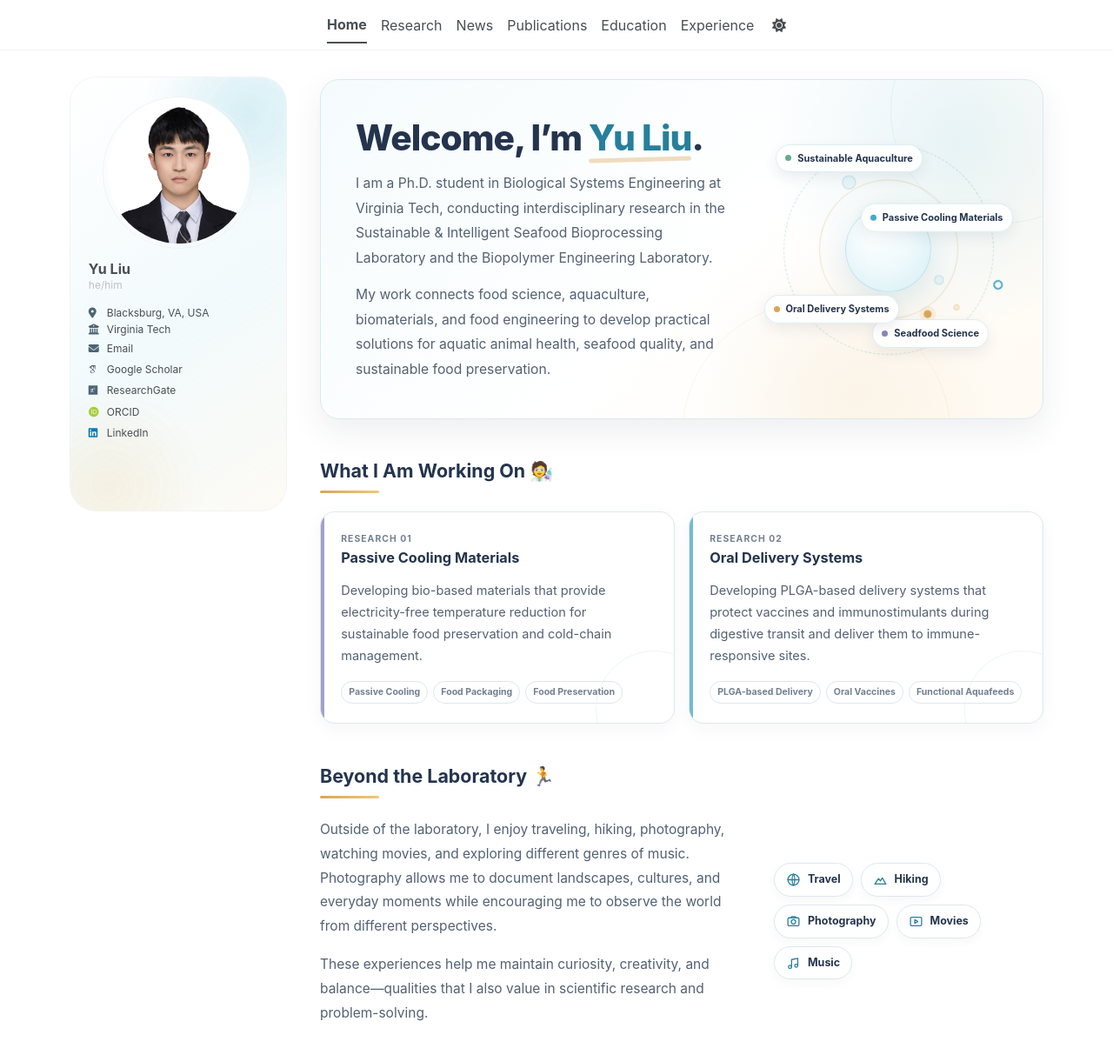
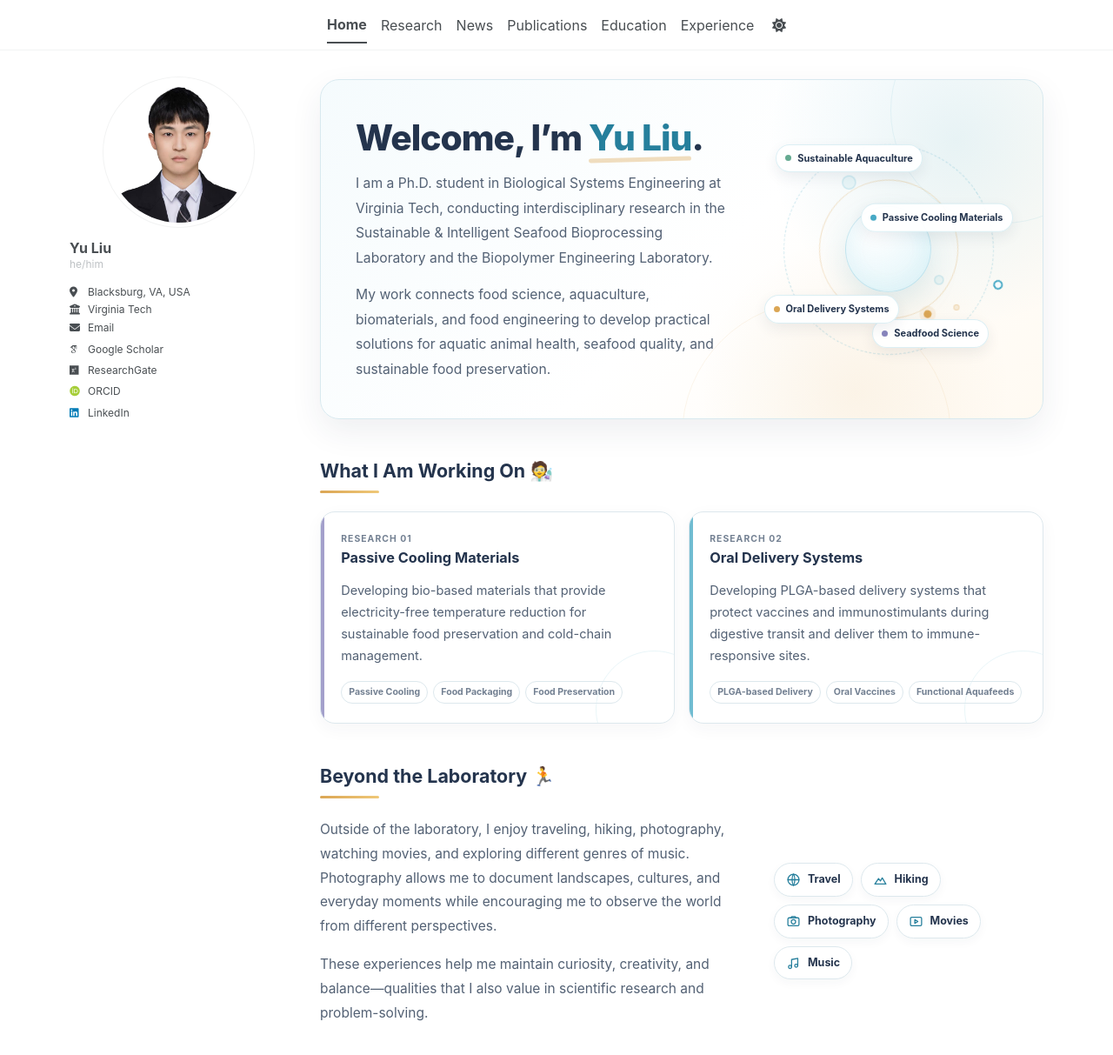
Before and after one commit to yuliu0322/yuliu0322.github.io, a Jekyll site: the page built from _pages/about.md, in a window 1280 px wide and 1257 px high. Shown: the top 1213 px of the window at 87% size. Built offline with Jekyll 4.4.1, drawn with Linux system fonts in a browser that asks for light colours; some web fonts are replaced; a script bundle is joined from its source files by our own code; library files that are not in the unit come from our copies.

Commit message:
Update main.scss

```diff
--- a/assets/css/main.scss
+++ b/assets/css/main.scss
@@ -45,6 +45,7 @@
    GENERAL SETTINGS
    ========================================================================== */
 
+/* Hide the footer */
 .page__footer {
   display: none !important;
   border-top: none !important;
@@ -52,6 +53,7 @@
   padding-top: 0 !important;
 }
 
+/* Remove initial loading animations */
 .masthead,
 .initial-content,
 .sidebar,
@@ -63,6 +65,7 @@
   transition: none !important;
 }
 
+/* Website size at 100% browser zoom */
 html {
   font-size: 16px !important;
 }
@@ -79,6 +82,7 @@ html {
     --column-gap: 2rem;
   }
 
+  /* Center the header and main content */
   .masthead__inner-wrap,
   #main {
     width: calc(100% - 8rem) !important;
@@ -88,6 +92,7 @@ html {
     box-sizing: border-box;
   }
 
+  /* Two-column layout */
   #main {
     display: grid !important;
     grid-template-columns: var(--sidebar-width) minmax(0, 1fr);
@@ -96,9 +101,9 @@ html {
   }
 
 
-  /* ==========================================================================
+  /* --------------------------------------------------------------------------
      LEFT PROFILE COLUMN
-     ========================================================================== */
+     -------------------------------------------------------------------------- */
 
   .sidebar {
     grid-column: 1;
@@ -108,6 +113,7 @@ html {
     margin-top: -3.5rem !important;
   }
 
+  /* Keep the profile visible while scrolling */
   .sidebar.sticky {
     position: sticky !important;
     top: 5.5rem !important;
@@ -116,115 +122,41 @@ html {
     overflow: visible !important;
   }
 
-  .sidebar.sticky::-webkit-scrollbar {
-    display: none;
+  /*
+   * Remove all profile-card styling.
+   * The profile remains transparent with no border or fixed height.
+   */
+  .sidebar > div[itemscope] {
+    position: static !important;
+    isolation: auto !important;
+    box-sizing: border-box;
+
+    width: 100% !important;
+    height: auto !important;
+    min-height: 0 !important;
+
+    margin: 0 !important;
+    padding: 0 !important;
+    overflow: visible !important;
+
+    background: transparent !important;
+    border: 0 !important;
+    border-radius: 0 !important;
+    clip-path: none !important;
+    box-shadow: none !important;
+  }
+
+  /* Remove the previous decorative glow layers */
+  .sidebar > div[itemscope]::before,
+  .sidebar > div[itemscope]::after {
+    content: none !important;
+    display: none !important;
   }
 
 
-  /* ==========================================================================
-     PROFILE CARD
-     ========================================================================== */
-
-.sidebar > div[itemscope] {
-  position: relative;
-  isolation: isolate;
-  box-sizing: border-box;
-
-  width: 100%;
-  height: 500px !important;
-  min-height: 500px !important;
-
-  padding: 1.4rem 1.3rem;
-  overflow: hidden;
-
-  background:
-    linear-gradient(
-      145deg,
-      var(--global-bg-color) 0%,
-      rgba(237, 248, 251, 0.72) 55%,
-      rgba(251, 247, 237, 0.58) 100%
-    );
-
-  border: 1px solid var(--global-border-color);
-  border-radius: 30px !important;
-
-  /* Ensure all four corners are clipped consistently */
-  clip-path: inset(0 round 30px);
-
-  box-shadow:
-    0 14px 36px rgba(32, 72, 92, 0.08),
-    inset 0 1px 0 rgba(255, 255, 255, 0.65);
-}
-
-
-  /* Blue moving glow */
-  .sidebar > div[itemscope]::before {
-    content: "";
-    position: absolute;
-    z-index: 0;
-
-    top: -80px;
-    right: -75px;
-
-    width: 230px;
-    height: 230px;
-
-    border-radius: 50%;
-    pointer-events: none;
-
-    background:
-      radial-gradient(
-        circle,
-        rgba(61, 177, 207, 0.25) 0%,
-        rgba(61, 177, 207, 0.12) 38%,
-        rgba(61, 177, 207, 0.04) 58%,
-        transparent 74%
-      );
-
-    filter: blur(2px);
-    animation: profileBlueGlow 7s ease-in-out infinite alternate;
-  }
-
-
-  /* Golden moving glow */
-  .sidebar > div[itemscope]::after {
-    content: "";
-    position: absolute;
-    z-index: 0;
-
-    left: -70px;
-    bottom: -85px;
-
-    width: 220px;
-    height: 220px;
-
-    border-radius: 50%;
-    pointer-events: none;
-
-    background:
-      radial-gradient(
-        circle,
-        rgba(232, 178, 82, 0.22) 0%,
-        rgba(232, 178, 82, 0.10) 40%,
-        rgba(232, 178, 82, 0.03) 60%,
-        transparent 75%
-      );
-
-    filter: blur(2px);
-    animation: profileGoldGlow 9s ease-in-out infinite alternate;
-  }
-
-
-  /* Keep profile content above the animation */
-  .sidebar > div[itemscope] > * {
-    position: relative;
-    z-index: 2;
-  }
-
-
-  /* ==========================================================================
+  /* --------------------------------------------------------------------------
      PROFILE PHOTO
-     ========================================================================== */
+     -------------------------------------------------------------------------- */
 
   .author__avatar {
     margin-top: 0 !important;
@@ -234,23 +166,16 @@ html {
   .author__avatar img {
     display: block;
     width: 100%;
-    max-width: 165px;
+    max-width: 175px;
     margin: 0 auto;
-
-    transition:
-      transform 0.35s ease,
-      box-shadow 0.35s ease;
-  }
-
-  .sidebar > div[itemscope]:hover .author__avatar img {
-    transform: translateY(-3px);
-    box-shadow: 0 12px 28px rgba(45, 91, 111, 0.12);
+    transform: none !important;
+    box-shadow: none;
   }
 
 
-  /* ==========================================================================
+  /* --------------------------------------------------------------------------
      PROFILE TEXT
-     ========================================================================== */
+     -------------------------------------------------------------------------- */
 
   .author__name {
     margin-top: 14px;
@@ -268,9 +193,9 @@ html {
   }
 
 
-  /* ==========================================================================
+  /* --------------------------------------------------------------------------
      PROFILE LINKS
-     ========================================================================== */
+     -------------------------------------------------------------------------- */
 
   .author__urls {
     margin-top: 0;
@@ -287,33 +212,13 @@ html {
 
   .author__urls a {
     margin-bottom: 3px;
-    transition:
-      color 0.2s ease,
-      transform 0.2s ease;
-  }
-
-  .author__urls a:hover {
-    color: #2587a3;
-    transform: translateX(3px);
-    text-decoration: none;
-  }
-
-  .author__urls i {
-    color: #4d6473;
-    transition:
-      color 0.2s ease,
-      transform 0.2s ease;
-  }
-
-  .author__urls a:hover i {
-    color: #2587a3;
-    transform: scale(1.08);
+    transform: none !important;
   }
 
 
-  /* ==========================================================================
+  /* --------------------------------------------------------------------------
      RIGHT CONTENT COLUMN
-     ========================================================================== */
+     -------------------------------------------------------------------------- */
 
   .page,
   .archive {
@@ -326,16 +231,18 @@ html {
     min-width: 0;
   }
 
+  /* Keep archive pages at a readable width */
   .layout--archive .page {
     width: 100% !important;
     max-width: 900px !important;
   }
 
 
-  /* ==========================================================================
+  /* --------------------------------------------------------------------------
      NAVIGATION
-     ========================================================================== */
+     -------------------------------------------------------------------------- */
 
+  /* Align Home with the right content column */
   .greedy-nav .visible-links > li:first-child {
     width: calc(var(--sidebar-width) + var(--column-gap)) !important;
     padding-right: 0 !important;
@@ -345,6 +252,7 @@ html {
     margin-right: 0 !important;
   }
 
+  /* Keep navigation links compact */
   .greedy-nav .visible-links a {
     margin-left: 0.5rem;
     margin-right: 0.5rem;
@@ -353,142 +261,9 @@ html {
 
 
 /* ==========================================================================
-   PROFILE ANIMATIONS
+   REMOVE OLD PROFILE ANIMATION ELEMENT
    ========================================================================== */
 
-@keyframes profileBlueGlow {
-  0% {
-    transform: translate3d(0, 0, 0) scale(1);
-    opacity: 0.65;
+.profile-animation {
+  display: none !important;
 }
-
-  50% {
-    transform: translate3d(-22px, 22px, 0) scale(1.12);
-    opacity: 1;
-  }
-
-  100% {
-    transform: translate3d(-10px, 40px, 0) scale(1.05);
-    opacity: 0.78;
-  }
-}
-
-@keyframes profileGoldGlow {
-  0% {
-    transform: translate3d(0, 0, 0) scale(1);
-    opacity: 0.58;
-  }
-
-  50% {
-    transform: translate3d(26px, -20px, 0) scale(1.13);
-    opacity: 0.95;
-  }
-
-  100% {
-    transform: translate3d(42px, -8px, 0) scale(1.06);
-    opacity: 0.72;
-  }
-}
-
-
-/* ==========================================================================
-   DARK MODE
-   ========================================================================== */
-
-html[data-theme="dark"] .sidebar > div[itemscope] {
-  background:
-    linear-gradient(
-      145deg,
-      var(--global-bg-color) 0%,
-      rgba(32, 64, 73, 0.48) 55%,
-      rgba(73, 61, 37, 0.32) 100%
-    );
-
-  box-shadow:
-    0 14px 36px rgba(0, 0, 0, 0.24),
-    inset 0 1px 0 rgba(255, 255, 255, 0.04);
-}
-
-
-/* ==========================================================================
-   REDUCED MOTION
-   ========================================================================== */
-
-/* ==========================================================================
-   VISIBLE PROFILE ANIMATION
-   ========================================================================== */
-
-@keyframes profileRingOne {
-  from {
-    transform: translate3d(0, 0, 0) scale(1);
-    opacity: 0.45;
-  }
-
-  to {
-    transform: translate3d(-24px, 22px, 0) scale(1.08);
-    opacity: 0.9;
-  }
-}
-
-@media (min-width: 64em) {
-
-  .sidebar {
-    grid-column: 1;
-    width: 100% !important;
-    float: none !important;
-    padding-top: 0 !important;
-    margin-top: -3.5rem !important;
-  }
-
-  .sidebar.sticky {
-    position: sticky !important;
-    top: 5.5rem !important;
-    height: auto !important;
-    max-height: none !important;
-    overflow: visible !important;
-  }
-
-  .author__avatar {
-    margin-top: 0 !important;
-    padding-top: 0 !important;
-  }
-
-  .author__avatar img {
-    display: block;
-    width: 100%;
-    max-width: 175px;
-    margin: 0 auto;
-  }
-
-  .author__name {
-    margin-top: 14px;
-    margin-bottom: 8px;
-    font-size: 1.25rem;
-    font-weight: 700;
-    color: var(--global-text-color);
-  }
-
-  .author__pronouns {
-    margin-top: 0;
-    margin-bottom: 14px;
-    color: var(--global-text-color-light);
-    font-size: 0.9rem;
-  }
-
-  .author__urls {
-    margin-top: 0;
-  }
-
-  .author__urls li,
-  .author__urls a {
-    line-height: 1.45;
-  }
-
-  .author__urls li {
-    margin-bottom: 2px;
-  }
-
-  .author__urls a {
-    margin-bottom: 3px;
-  }
-}
```
Lines whose indentation alone changed are shown as unchanged.
